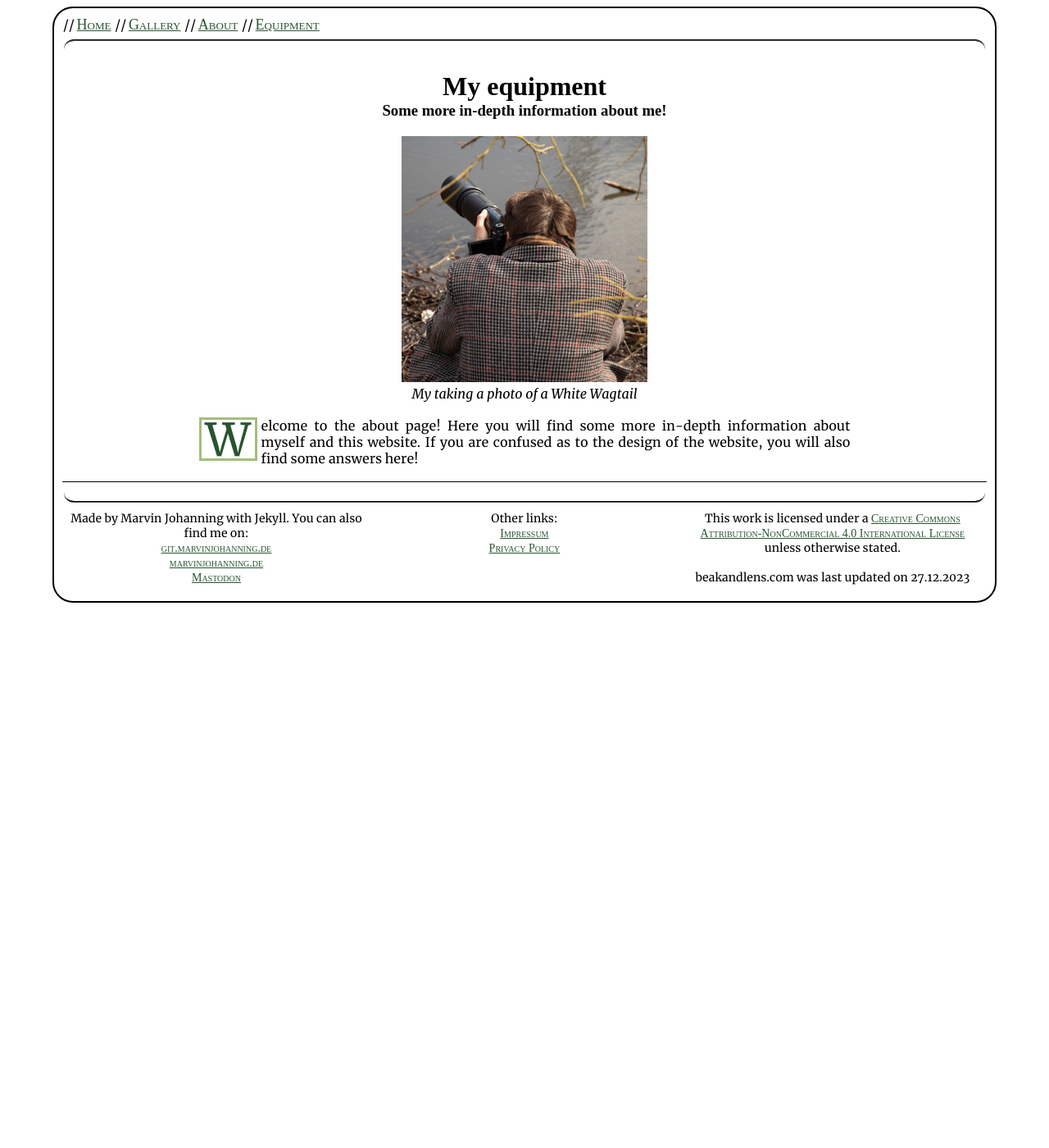
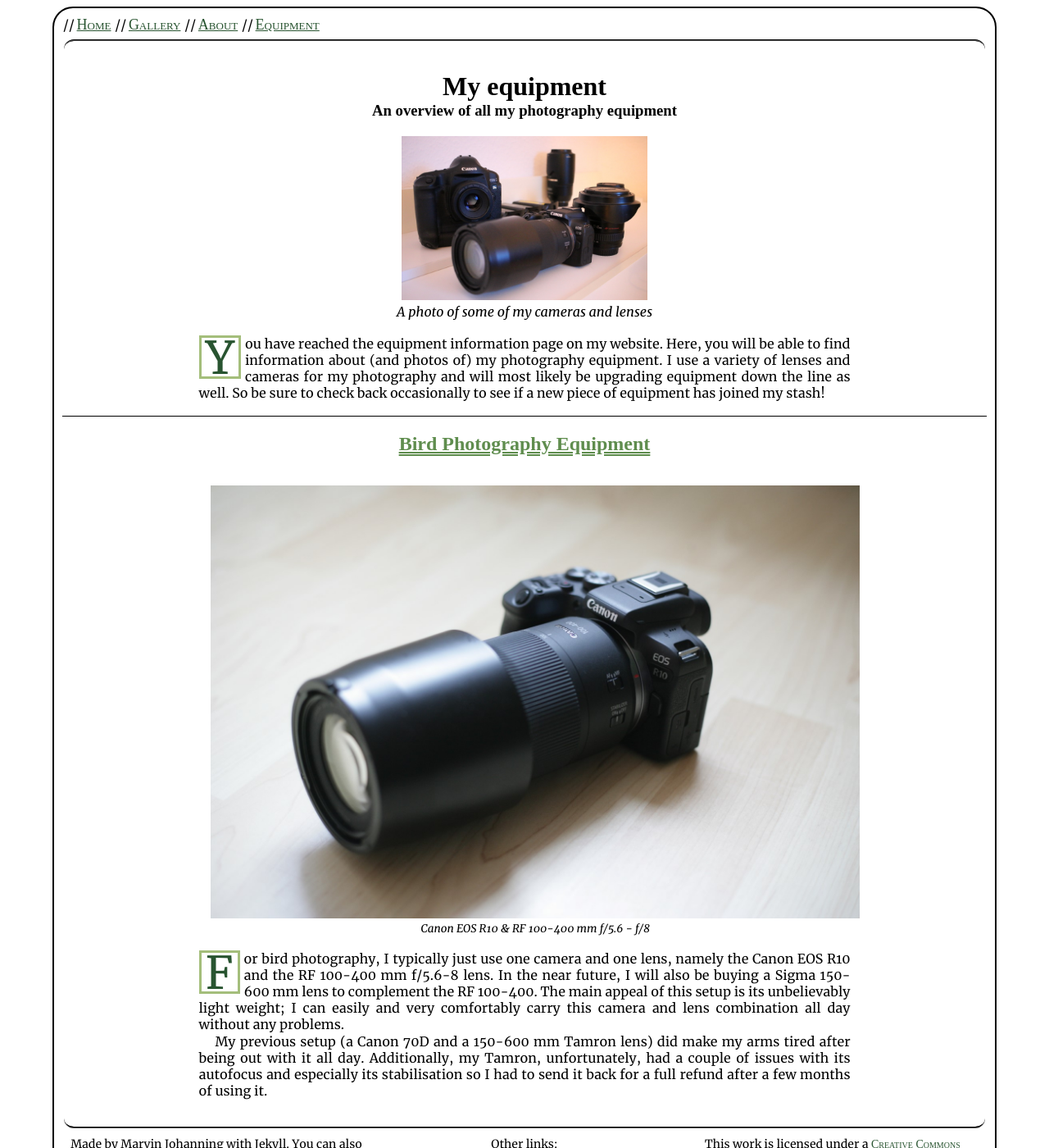
Before and after one commit to mjohanning99/beakandlens.com, a Jekyll site: the page built from equipment.md, in a window 1280 px wide and 1400 px high. Shown: the whole window at 82% size. Built offline with Jekyll 4.4.1, drawn with Linux system fonts in a browser that asks for light colours.

Commit message:
Add equipment info

```diff
--- a/_includes/header.html
+++ b/_includes/header.html
@@ -3,4 +3,5 @@
 	<li class="header"><a href="/gallery/index.html">Gallery</a></li>
 	<li class="header"><a href="/about/index.html">About</a></li>
 	<li class="header"><a href="/equipment/index.html">Equipment</a></li>
+	<!-- <li class="header"><a href="/software/index.html">Software & Workflow</a></li> -->
 </ul>
--- a/equipment.md
+++ b/equipment.md
@@ -2,12 +2,25 @@
 layout: page
 title: Equipment
 heading: My equipment
-subtitle: Some more in-depth information about me!
+subtitle: An overview of all my photography equipment
 
 with_image: true
-image: /assets/images/me.jpg
-image_subtitle: My taking a photo of a White Wagtail
+image: /assets/images/equipment/cameras.jpg
+image_subtitle: A photo of some of my cameras and lenses
 
-intro: Welcome to the about page! Here you will find some more in-depth information about myself and this website. If you are confused as to the design of the website, you will also find some answers here!
+intro: You have reached the equipment information page on my website. Here, you will be able to find information about (and photos of) my photography equipment. I use a variety of lenses and cameras for my photography and will most likely be upgrading equipment down the line as well. So be sure to check back occasionally to see if a new piece of equipment has joined my stash!
+
 permalink: /equipment/
 ---
+
+<div class="article">
+  <h2>Bird Photography Equipment</h2>
+    <figure style="width: 100%; border: none;">
+      <img src="/assets/images/equipment/r10rf400.jpg">
+      <figcaption>Canon EOS R10 & RF 100-400 mm f/5.6 - f/8</figcaption>
+  </figure><br>
+
+  <p>For bird photography, I typically just use one camera and one lens, namely the Canon EOS R10 and the RF 100-400 mm f/5.6-8 lens. In the near future, I will also be buying a Sigma 150-600 mm lens to complement the RF 100-400. The main appeal of this setup is its unbelievably light weight; I can easily and very comfortably carry this camera and lens combination all day without any problems. </p>
+
+  <p>My previous setup (a Canon 70D and a 150-600 mm Tamron lens) did make my arms tired after being out with it all day. Additionally, my Tamron, unfortunately, had a couple of issues with its autofocus and especially its stabilisation so I had to send it back for a full refund after a few months of using it. </p>
+</div>
```
Also changed, not shown: software.md (added, +13 -0 lines), Gemfile.lock, assets/images/equipment/cameras.jpg (added), assets/images/equipment/r10rf400.jpg (added).
